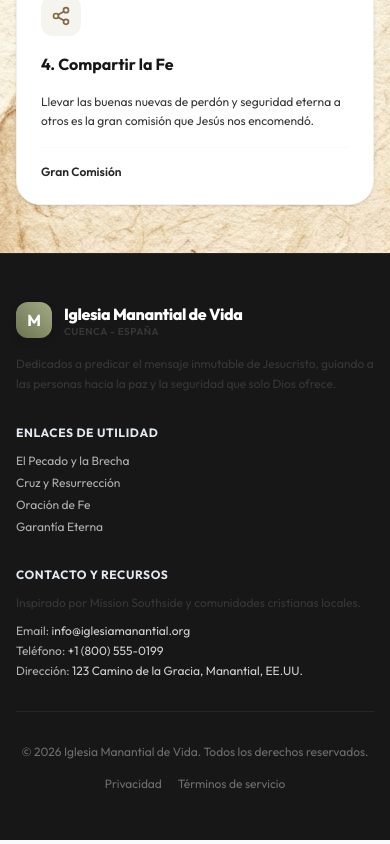
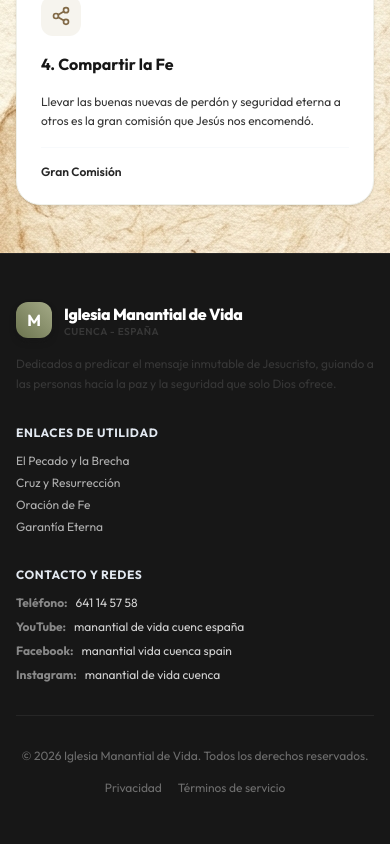
Before and after one commit to elizabeth29lee-lab/iglesia-manantial, a React (Vite) app: page / in a window 390 px wide. Shown: the part 7188-8032 px from the top of the page. Built offline with nearby package versions, Linux system fonts and the light colour scheme.

Commit message:
Update Footer contact details with church phone, YouTube, Facebook, and Instagram details

```diff
--- a/src/App.jsx
+++ b/src/App.jsx
@@ -613,14 +613,24 @@ export default function App() {
           </div>
 
           <div className="md:col-span-4 space-y-3">
-            <h4 className="text-xs font-bold uppercase tracking-wider text-slate-200">Contacto y Recursos</h4>
-            <p className="text-xs sm:text-sm text-coffee-800">
-              Inspirado por Mission Southside y comunidades cristianas locales.
-            </p>
-            <div className="space-y-1 text-xs">
-              <p>Email: <a href="mailto:info@iglesiamanantial.org" className="text-coffee-200 hover:text-white">info@iglesiamanantial.org</a></p>
-              <p>Teléfono: <span className="text-coffee-200">+1 (800) 555-0199</span></p>
-              <p>Dirección: <span className="text-coffee-200">123 Camino de la Gracia, Manantial, EE.UU.</span></p>
+            <h4 className="text-xs font-bold uppercase tracking-wider text-slate-200">Contacto y Redes</h4>
+            <div className="space-y-2 text-xs sm:text-sm">
+              <p className="flex items-center gap-2">
+                <span className="font-bold text-coffee-400">Teléfono:</span>
+                <a href="tel:+34641145758" className="text-coffee-200 hover:text-white transition-colors">641 14 57 58</a>
+              </p>
+              <p className="flex items-start gap-2">
+                <span className="font-bold text-coffee-400 flex-shrink-0">YouTube:</span>
+                <span className="text-coffee-200">manantial de vida cuenc españa</span>
+              </p>
+              <p className="flex items-start gap-2">
+                <span className="font-bold text-coffee-400 flex-shrink-0">Facebook:</span>
+                <span className="text-coffee-200">manantial vida cuenca spain</span>
+              </p>
+              <p className="flex items-start gap-2">
+                <span className="font-bold text-coffee-400 flex-shrink-0">Instagram:</span>
+                <span className="text-coffee-200">manantial de vida cuenca</span>
+              </p>
             </div>
           </div>
 
```
